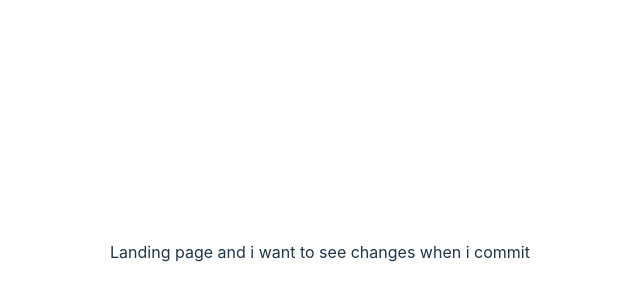
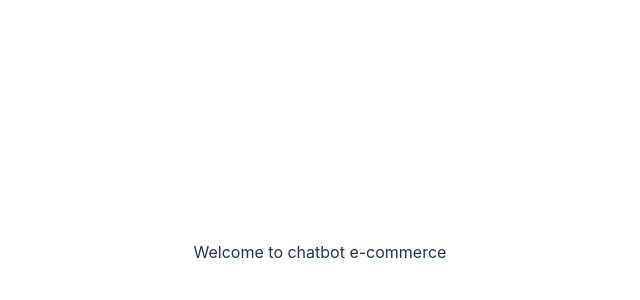
Before and after one commit to Sosaristic/chatbot-ecommerce, a React (Vite) app: page / in a window 1280 px wide. Shown: the part 148-448 px from the top of the page, without its empty margins (320-960 px from the left). Built offline with nearby package versions, Linux system fonts and the light colour scheme.

Commit message:
fixing precommit issues

```diff
--- a/src/App.tsx
+++ b/src/App.tsx
@@ -3,7 +3,7 @@ import './App.css';
 const App = () => {
   return (
     <>
-      <h2>Landing page and i want to see changes when i commit</h2>
+      <h2>Welcome to chatbot e-commerce</h2>
     </>
   );
 };
```
